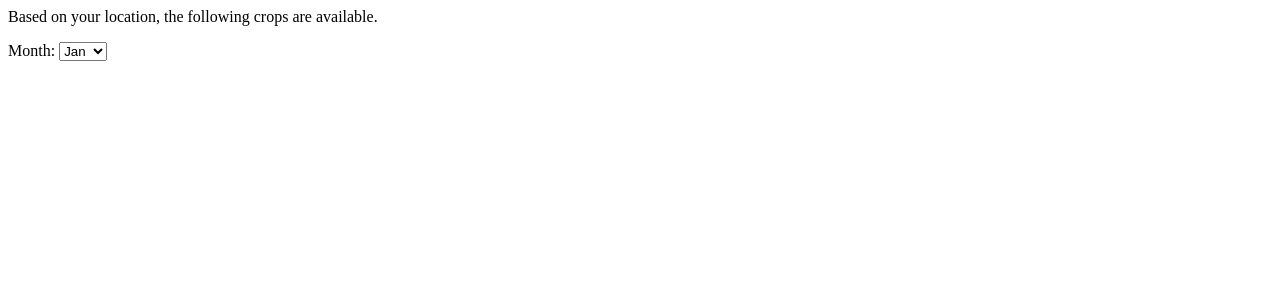
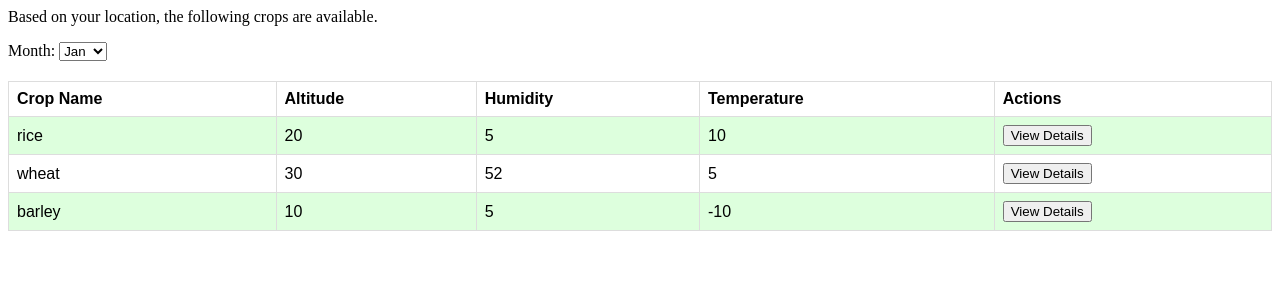
Before and after one commit to sandeshbhusal/krishi, a Django app: page /cropslist in a window 1280 px wide. Shown: the top 300 px of the page. Run offline with Django 3.2, Linux system fonts and the light colour scheme.

Commit message:
Rendered the crop table dynamically using a dummy dictionary in views.py, need to fetch data there

```diff
--- a/krishiapp/templates/cropslist.html
+++ b/krishiapp/templates/cropslist.html
@@ -1,11 +1,34 @@
 <!-- Page to display the crops table. Route : /cropslist -->
 
 <html>
+
+
     <head>
         <title>Crops List</title>
+        <style>
+            table {
+              margin-top: 20px;
+              font-family: arial, sans-serif;
+              border-collapse: collapse;
+              width: 100%;
+            }
+
+            td, th {
+              border: 1px solid #dddddd;
+              text-align: left;
+              padding: 8px;
+            }
+
+            tr:nth-child(even) {
+              background-color: #ddffdd;
+            }
+        </style>
     </head>
+
+
     <body>
         <p>Based on your location, the following crops are available.</p>
+
         <label for="months">Month:</label>
         <select id="months">
           <option value="Jan">Jan</option>
@@ -22,5 +45,25 @@
           <option value="Dec">Dec</option>
         </select>
 
+        <table>
+          <tr>
+            <th>Crop Name</th>
+            <th>Altitude</th>
+            <th>Humidity</th>
+            <th>Temperature</th>
+            <th>Actions</th>
+          </tr>
+
+        {% for crop in crops %}
+          <tr>
+            <td>{{crop.name}}</td>
+            <td>{{crop.altitude}}</td>
+            <td>{{crop.humidity}}</td>
+            <td>{{crop.temperature}}</td>
+            <td>
+              <button>View Details</button>
+            </td>
+          </tr>
+        {% endfor %}
     </body>
 </html>
--- a/krishiapp/views.py
+++ b/krishiapp/views.py
@@ -33,4 +33,9 @@ def secondPage(request, *args, **kwargs):
     return render(request, "apiCallAndScan.html", context={"data": data})
 
 def showCropsList(request):
-	return render(request, "cropslist.html", {})
+	#PRASANGA --- CROPS HERE HAI !!
+	crops =[{"name":"rice" , "altitude":20, "temperature":10, "humidity": 5},
+			{"name":"wheat", "altitude":30, "temperature":5, "humidity": 52},
+			{"name":"barley" , "altitude":10, "temperature":-10, "humidity": 5}]
+
+	return render(request, "cropslist.html", {'crops':crops})
```
Also changed, not shown: krishiapp/static/getUserLocation.js (added, +12 -0 lines), krishiapp/static/croplistLoader.js (added).
